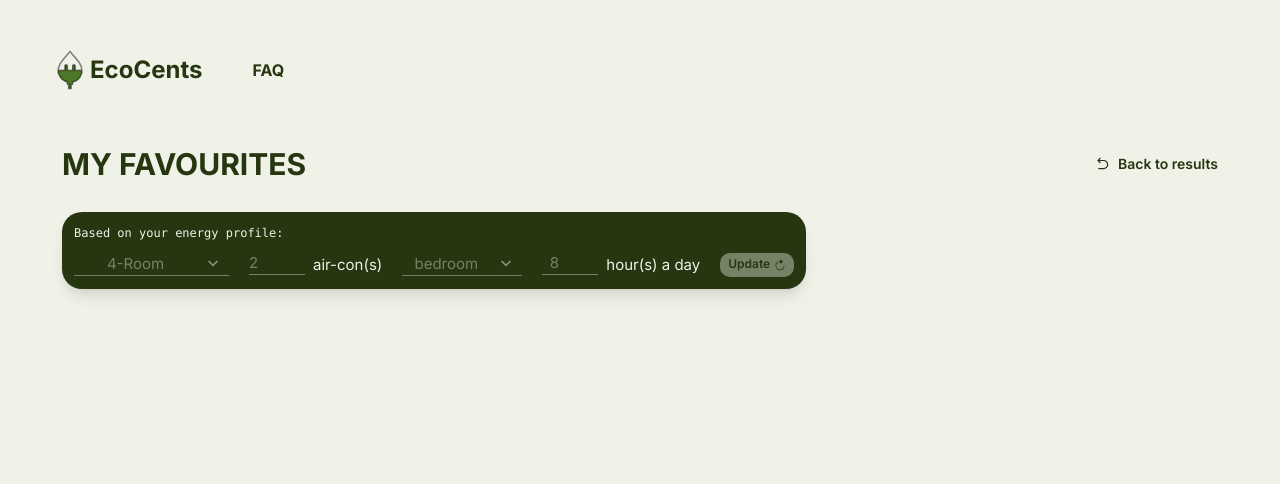
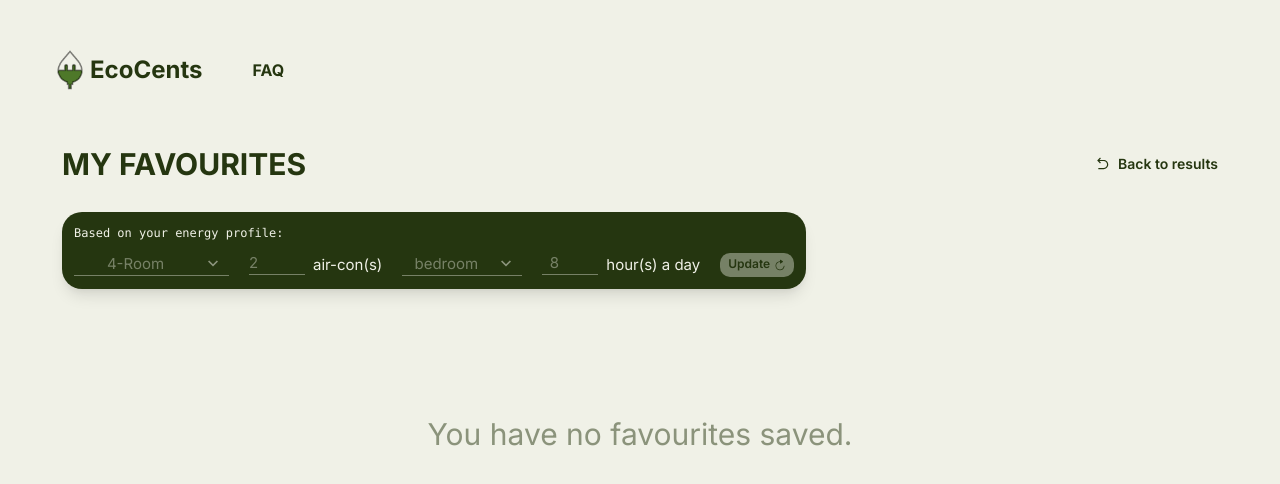
Before and after one commit to bfg-www/web, a Next.js app: page /profile/favourites in a window 1280 px wide. Shown: the top 484 px of the page. Built offline with nearby package versions, Linux system fonts and the light colour scheme.

Commit message:
Add Not Favourites State display

```diff
--- a/src/app/profile/favourites/page.tsx
+++ b/src/app/profile/favourites/page.tsx
@@ -1,5 +1,13 @@
 'use client'
-import { Button, Grid, GridItem, HStack, Link, Text } from '@chakra-ui/react'
+import {
+  Box,
+  Button,
+  Grid,
+  GridItem,
+  HStack,
+  Link,
+  Text,
+} from '@chakra-ui/react'
 import { RiArrowGoBackLine } from 'react-icons/ri'
 import EnergyProfileFormWidget from '@/app/ui/profile/EnergyProfileFormWidget'
 
@@ -106,6 +114,7 @@ export default function Page() {
         </HStack>
       </GridItem>
       <GridItem area={'favourites-list'} mt={10}>
+        {favourites.length !== 0 && (
           <HStack width="100%" alignContent="flex-start" columnGap={50}>
             {favourites.map((item, index) => (
               <FavouritesCard
@@ -115,6 +124,19 @@ export default function Page() {
               />
             ))}
           </HStack>
+        )}
+        {favourites.length === 0 && (
+          <Box>
+            <Text
+              fontSize="3xl"
+              color="rgba(37, 54, 16, 0.5)"
+              pt={20}
+              textAlign="center"
+            >
+              You have no favourites saved.
+            </Text>
+          </Box>
+        )}
       </GridItem>
     </Grid>
   )
```
Lines whose indentation alone changed are shown as unchanged.
